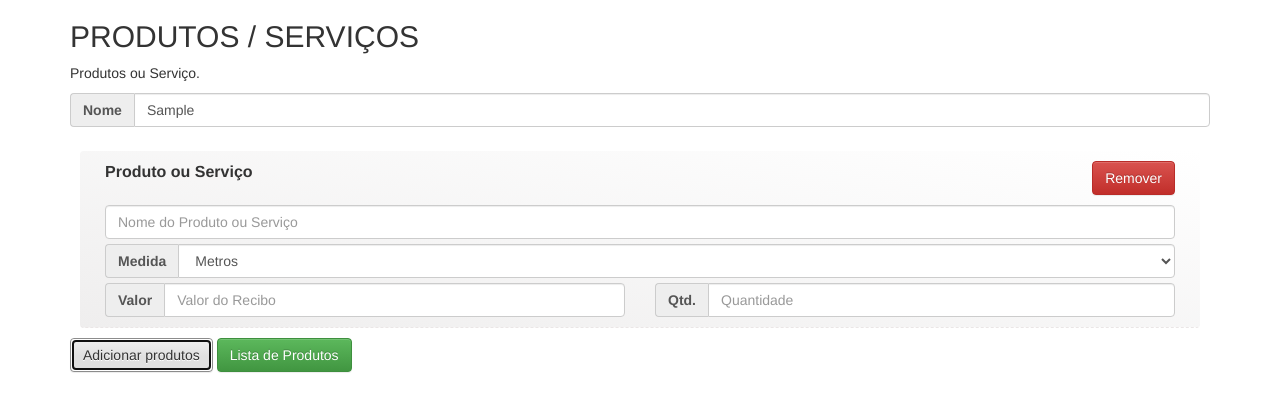
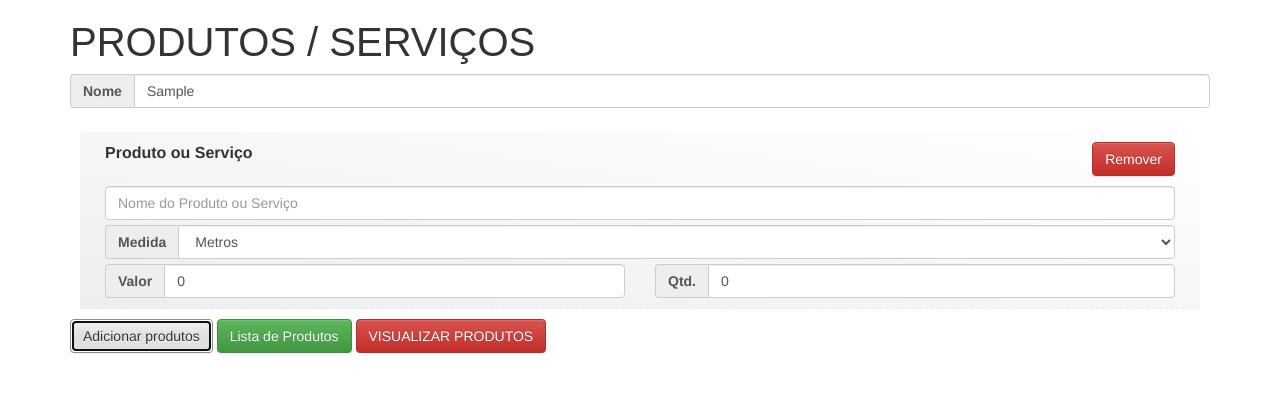
Before and after one commit to RicardoSantosSantana/azhari, a website with bundled scripts: page index.html in a window 1280 px wide. Both pictures are taken after typing "Sample" into the empty fields and a click on the button "Adicionar produtos". Built offline with nearby package versions, Linux system fonts and the light colour scheme; a web font is replaced by a local one.

Commit message:
Criacao de Proxy

```diff
--- a/index.html
+++ b/index.html
@@ -10,6 +10,8 @@
     <meta name="viewport" content="width=device-width, initial-scale=1">
     <link rel="stylesheet" href="https://cdn.jsdelivr.net/npm/bootstrap@3.3.7/dist/css/bootstrap.min.css" integrity="sha384-BVYiiSIFeK1dGmJRAkycuHAHRg32OmUcww7on3RYdg4Va+PmSTsz/K68vbdEjh4u" crossorigin="anonymous">
     <link rel="stylesheet" href="https://cdn.jsdelivr.net/npm/bootstrap@3.3.7/dist/css/bootstrap-theme.min.css" integrity="sha384-rHyoN1iRsVXV4nD0JutlnGaslCJuC7uwjduW9SVrLvRYooPp2bWYgmgJQIXwl/Sp" crossorigin="anonymous">
+    <link href="http://fonts.cdnfonts.com/css/broken-cyborg" rel="stylesheet">
+    <link href="http://fonts.cdnfonts.com/css/templo-kolegio" rel="stylesheet">
     <link rel="stylesheet" href="./src/assets/css/style.css">
 </head>
 
@@ -18,8 +20,8 @@
         <div class="row">
 
             <div class="col-md-12" id="produto">
-                <h2>PRODUTOS / SERVIÇOS</h2>
-                <p>Produtos ou Serviço.</p>
+                <h1>PRODUTOS / SERVIÇOS</h1>
+
                     <div class="input-group">
                         <span class="input-group-addon"><strong>Nome</strong></span>
                         <input autocomplete="on" class="form-control" type="text" name="orcamento_numero" id="orcamento_numero" placeholder="NUMERO DO ORÇAMENTO" maxlength="10" required="">
@@ -27,8 +29,11 @@
                     <Br>
 
                     <div id="itens-produtos"></div>
+                    <div id="itens-view-produtos"></div>
+
                     <button class="btn btn-default" onclick="addProduto()">Adicionar produtos</button>
                     <button class="btn btn-success" onclick="getLista()">Lista de Produtos</button>
+                    <button class="btn btn-danger" onclick="viewProduto()">VISUALIZAR PRODUTOS</button>
             </div>
         </div>
     </div>
@@ -38,9 +43,36 @@
 
 <script>
     const app = import("./src/boostrap/app.js");
-    const addProduto = () => app.then(module =>  module.app.orcamento.html.generate("itens-produtos"))
-    const removeProduto = (id) => app.then(module =>  module.app.orcamento.data.remove(id))
+    //const addProduto = () => app.then(module =>  module.app.orcamento.html.generate("itens-produtos"))
+    const addProduto = () => app.then(module => { module.app.orcamento.produtos.insert("","",0,0)})
+
+    const removerProduto = (id) => app.then(module =>  module.app.orcamento.produtos.remove(id))
+
     const getLista = () => app.then(module =>  module.app.orcamento.data.values()).then(console.log)
+
+
+
+function report(data){
+
+    linhas = data.map(el  =>{
+        return (`<li><strong>ID: </strong> ${el.id}</li>
+                <li><strong>DESCRICAO: </strong> ${el.descricao}</li>
+                <li><strong>MEDIDA: </strong> ${el.medida}</li>
+                <li><strong>VALOR: </strong> ${el.valor}</li>
+                <li><strong>QUANTIDADE: </strong> ${el.quantidade}</li>`)
+            }).join('<hr>')
+    return `<ul>${linhas}</ul>`;
+
+}
+function viewProduto(){
+
+     app
+     .then(module=>module.app.orcamento.produtos.data)
+     .then(data=>report(data))
+     .then(html=>document.getElementById("itens-view-produtos").innerHTML = html)
+
+
+}
 
 </script>
 
--- a/src/assets/css/style.css
+++ b/src/assets/css/style.css
@@ -37,3 +37,12 @@
     border-radius: 04px;
 
 }
+
+
+
+h1{
+  font-size:4rem;
+    text-transform: uppercase;
+    font-family: 'Broken Cyborg Bold', sans-serif;
+
+}
--- a/src/boostrap/app.js
+++ b/src/boostrap/app.js
@@ -7,12 +7,6 @@ import { orcamento } from "./orcamento.js";
      mask,
      estados_cidades,
      orcamento,
-     partial: async function (template) {
-            return await fetch(window.location.href +`src/template/${template}.html` )
-                .then(response=> response.text())
-                .then(html=>document.getElementById(template).innerHTML= html)
-     }
-     ,
      init: () => {
          mask.focus();
          mask.lostfocus("blur");
--- a/src/boostrap/orcamento.js
+++ b/src/boostrap/orcamento.js
@@ -1,4 +1,6 @@
 import { data } from "./orcamento/data.js";
 import { html } from "./orcamento/html.js";
+import { produtos } from "./orcamento/produtos.js";
 
-export const orcamento = {  data, html  }
+
+export const orcamento = {  data, html, produtos  }
--- a/src/boostrap/orcamento/data.js
+++ b/src/boostrap/orcamento/data.js
@@ -10,6 +10,7 @@ export const data = {
     },
     values:function(){
       const dados = [];
+
       const lista = document.getElementsByClassName("list");
 
       Object.entries(lista).forEach(elemento=>{
--- a/src/boostrap/orcamento/html.js
+++ b/src/boostrap/orcamento/html.js
@@ -1,33 +1,62 @@
 export const html = {
-    id: "",
-    html: async function (){
-      let id = Math.floor(Math.random() * (2000 -200)) + 200;
-      return await fetch("fields.html")
-          .then(response=>response.text())
-          .then(html=>` <div class="row list lista" id="lista-produtos_${id}">${this.title(id)+html}</div>`)
+  medidas:  [
+        { medida:"mts",   valor:"Metros"},
+        { medida:"m²",    valor:"Metros Quadrados"},
+        { medida:"m³",    valor:"Metro Cúbico"},
+        { medida:"cm",    valor:"Centímetros"},
+        { medida:"dz",    valor:"Dúzias"},
+        { medida:"kg",    valor:"Quilo"},
+        { medida:"gm",    valor:"Grama"},
+        { medida:"km",    valor:"Quilômetros"},
+        { medida:"unid",  valor:"Unidades"},
+        { medida:"lts",   valor:"Litros"},
+        { medida:"min",   valor:"Minutos"},
+        { medida:"h",     valor:"Horas"},
+        { medida:"dias",  valor:"Dias"},
+        { medida:"meses", valor:"Meses"},
+        { medida:"anos",  valor:"Anos"}
+  ],
+    option_medidas:function(medida)  {
+        return this.medidas.map(el => `<option ${el.medida==medida?"selected":""}  value='${el.medida}'>${el.valor}</option>`).join('')
     },
-    title: function(id){
-      return `
+    generate: function(produtosProxy){
+      return produtosProxy?.data?.map( item => {
+        return (`
+                      <div class="row list lista" id="produto_${item.id}">
+                      <input type="hidden" class="id"  value="${item.id}">
                           <div class="col-md-12 ">
                               <div class="titulo">
                                   <span> Produto ou Serviço</span>
                                   <span>
-                      <button class="btn btn-danger" onclick="removeProduto(${id})">Remover</button>
+                                  <button class="btn btn-danger" onclick="removerProduto(${item.id})">Remover</button>
                                   </span>
                               </div>
-              <input type="text"
-                  autocomplete="off"
-                  class="form-control descricao"
-                  id="descricao"
-                  placeholder="Nome do Produto ou Serviço"
-                maxlength="50">
-          </div>`;
-    },
-    generate: async function(target){
-      const el = document.createElement('div');
-      el.innerHTML =  await  this.html()
-      document.getElementById(target)?.appendChild(el);
-
+                              <input type="text" autocomplete="off"   class="form-control descricao" value="${item?.descricao??""}"  placeholder="Nome do Produto ou Serviço" maxlength="50">
+                          </div>
+                          <div class="col-md-12">
+                              <div class="input-group ">
+                                  <span class="input-group-addon"><strong>Medida</strong></span>
+                                  <select class="form-control medida"  >
+                                      ${this.option_medidas(item.medida)}
+                                </select>
+                              </div>
+                          </div>
+                          <div class="col-md-6">
+                              <div class="input-group">
+                                  <span class="input-group-addon">
+                                  <strong>Valor</strong>
+                                  </span> <input autocomplete="on" class="form-control valor"  value="${item.valor}" placeholder="Valor do Recibo" maxlength="15">
+                              </div>
+                          </div>
+                          <div class="col-md-6">
+                              <div class="input-group m-bot15">
+                                  <span class="input-group-addon m-bot15 btn-white">
+                                  <strong>Qtd.</strong>
+                                  </span> <input autocomplete="on" class="form-control quantidade" value="${item.quantidade}" placeholder="Quantidade" maxlength="5">
+                              </div>
+                          </div>
+                      </div>
+        `)}).join('');
   },
 
 }
--- /dev/null
+++ b/src/boostrap/orcamento/produtos.js
@@ -0,0 +1,52 @@
+import { html } from "./html.js"
+
+export const produtos = {
+    data:[],
+    getValue:function(pai,classField){
+        return document.getElementById(pai).querySelector("."+classField).value;
+    },
+    values:function(){
+        const dados = [];
+        const lista = document.getElementsByClassName("list");
+
+        Object.entries(lista).forEach(elemento=>{
+          dados.push({
+            "id":this.getValue(elemento[1].id,"id"),
+            "descricao":this.getValue(elemento[1].id,"descricao"),
+            "medida":this.getValue(elemento[1].id,"medida"),
+            "valor":this.getValue(elemento[1].id,"valor"),
+            "quantidade":this.getValue(elemento[1].id,"quantidade")
+          });
+        });
+        this.data = dados;
+        return dados;
+    },
+    insert:function(descricao, medida, valor, quantidade){
+
+        let id = Math.floor(Math.random() * (2000 -200)) + 200;
+
+        if(produtosProxy.data.length>0){
+            this.values();
+        }
+
+        produtosProxy.data.push({id, descricao, medida, valor, quantidade})
+        produtosProxy.renderizar()
+    },
+    remove: function(id){
+        this.data=this.data.filter(el=>el.id!=id)
+        produtosProxy.renderizar()
+    },
+
+    renderizar:function(){
+        document.getElementById("itens-produtos").innerHTML = html.generate(produtosProxy)
+    }
+}
+
+const produtosProxy = new Proxy(produtos, {
+    set: function(target,propkey,value) {
+        target[propkey] = value;
+    },
+    get: function(target,propkey){
+        return target[propkey]
+    },
+})
```
Also changed, not shown: clientes.html (deleted, +0 -25 lines), mirian.txt (deleted). Lines whose indentation alone changed are shown as unchanged.
